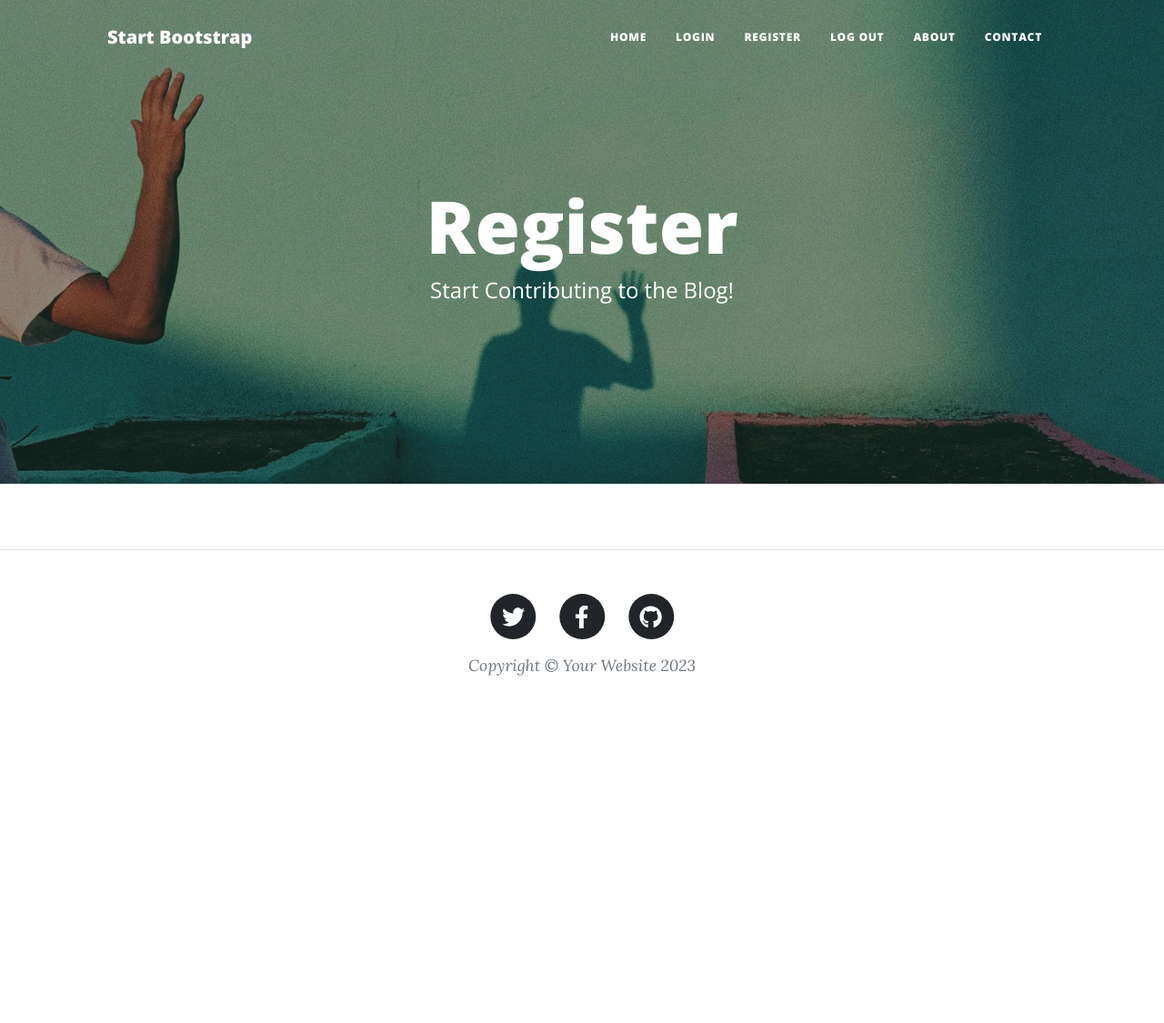
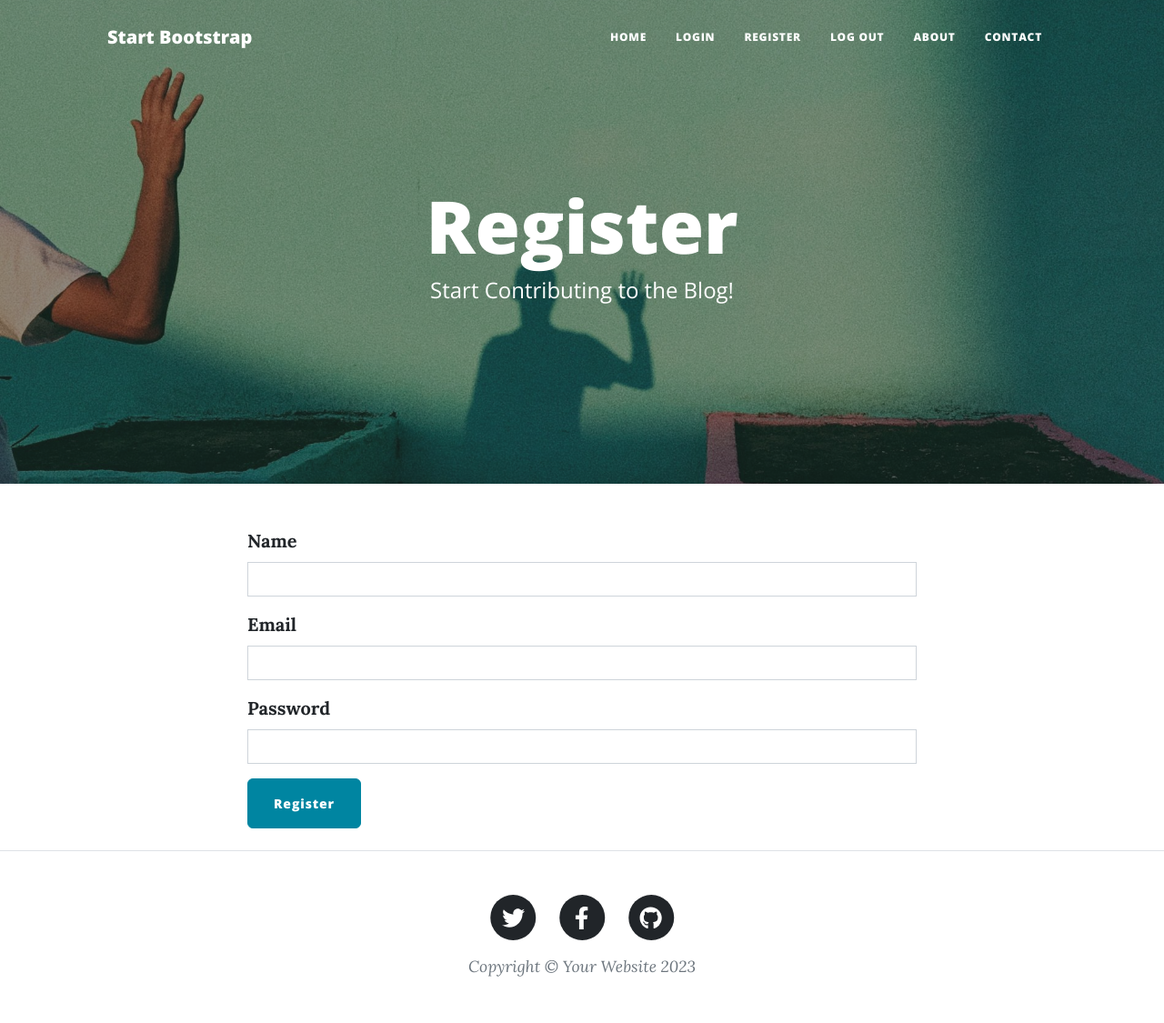
Before and after one commit to frozzel/BlogBoiler, a Flask app: page /register in a window 1280 px wide. Shown: the whole page at 91% size. Before the commit the page ends 743 px from the top, so only its background shows below. Run offline with Flask 3, Linux system fonts and the light colour scheme; some libraries are stand-ins or nearby versions.

Commit message:
building registration route

```diff
--- a/forms.py
+++ b/forms.py
@@ -1,5 +1,5 @@
 from flask_wtf import FlaskForm
-from wtforms import StringField, SubmitField
+from wtforms import StringField, SubmitField, PasswordField
 from wtforms.validators import DataRequired, URL
 from flask_ckeditor import CKEditorField
 
@@ -14,7 +14,11 @@ class CreatePostForm(FlaskForm):
 
 
 # TODO: Create a RegisterForm to register new users
-
+class RegisterForm(FlaskForm):
+    name = StringField("Name", validators=[DataRequired()])
+    email = StringField("Email", validators=[DataRequired()])
+    password = PasswordField("Password", validators=[DataRequired()])
+    submit = SubmitField("Register")
 
 # TODO: Create a LoginForm to login existing users
 
--- a/main.py
+++ b/main.py
@@ -1,8 +1,8 @@
 from datetime import date
-from flask import Flask, abort, render_template, redirect, url_for, flash
+from flask import Flask, abort, render_template, redirect, url_for, flash, request
 from flask_bootstrap import Bootstrap5
 from flask_ckeditor import CKEditor
-from flask_gravatar import Gravatar
+# from flask_gravatar import Gravatar
 from flask_login import UserMixin, login_user, LoginManager, current_user, logout_user
 from flask_sqlalchemy import SQLAlchemy
 from sqlalchemy.orm import relationship, DeclarativeBase, Mapped, mapped_column
@@ -10,21 +10,7 @@ from sqlalchemy import Integer, String, Text
 from functools import wraps
 from werkzeug.security import generate_password_hash, check_password_hash
 # Import your forms from the forms.py
-from forms import CreatePostForm
-
-
-'''
-Make sure the required packages are installed:
-Open the Terminal in PyCharm (bottom left).
-
-On Windows type:
-python -m pip install -r requirements.txt
-
-On MacOS type:
-pip3 install -r requirements.txt
-
-This will install the packages from the requirements.txt for this project.
-'''
+from forms import CreatePostForm, RegisterForm  # Adjust the import based on your forms.py location
 
 app = Flask(__name__)
 app.config['SECRET_KEY'] = '8BYkEfBA6O6donzWlSihBXox7C0sKR6b'
@@ -55,16 +41,40 @@ class BlogPost(db.Model):
 
 
 # TODO: Create a User table for all your registered users.
-
+class User(UserMixin, db.Model):
+    __tablename__ = "users"
+    id: Mapped[int] = mapped_column(Integer, primary_key=True)
+    email: Mapped[str] = mapped_column(String(250), unique=True, nullable=False)
+    password: Mapped[str] = mapped_column(String(250), nullable=False)
+    name: Mapped[str] = mapped_column(String(250), nullable=False)
 
 with app.app_context():
     db.create_all()
 
 
-# TODO: Use Werkzeug to hash the user's password when creating a new user.
-@app.route('/register')
+@app.route('/register', methods=["GET", "POST"])
 def register():
-    return render_template("register.html")
+    # if current_user.is_authenticated:
+    #     return redirect(url_for('get_all_posts'))
+    form = RegisterForm()  # Replace with your RegisterForm
+
+    if form.validate_on_submit():
+        email = form.email.data
+        password = generate_password_hash(form.password.data, method='pbkdf2:sha256', salt_length=8)
+        name = form.name.data
+
+        # Check if the user already exists
+        existing_user = User.query.filter_by(email=email).first()
+        if existing_user:
+            flash("You have already signed up with that email, log in instead!")
+            return redirect(url_for('login'))
+
+        new_user = User(email=email, password=password, name=name)
+        db.session.add(new_user)
+        db.session.commit()
+        return redirect(url_for('get_all_posts'))
+            # login_user(new_user)
+    return render_template("register.html", form=form)
 
 
 # TODO: Retrieve a user from the database based on their email.
--- a/templates/register.html
+++ b/templates/register.html
@@ -23,6 +23,8 @@ include "header.html" %}
     <div class="row">
       <div class="col-lg-8 col-md-10 mx-auto">
         <!--TODO: render your registration form here-->
+        <form method="POST" action="{{ url_for('register') }}">
+          {{ render_form(form) }}
       </div>
     </div>
   </div>
```
Also changed, not shown: instance/posts.db.
